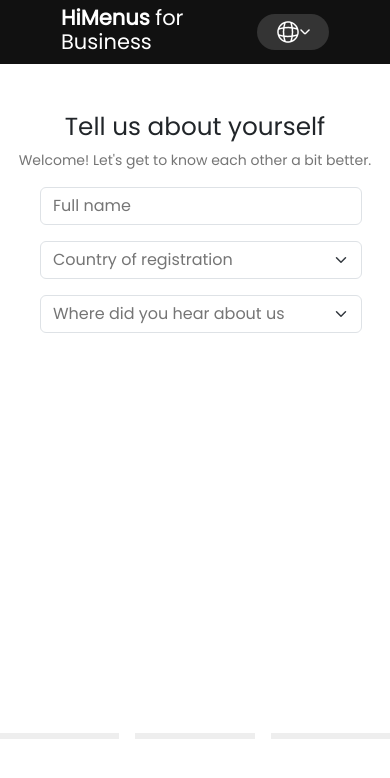
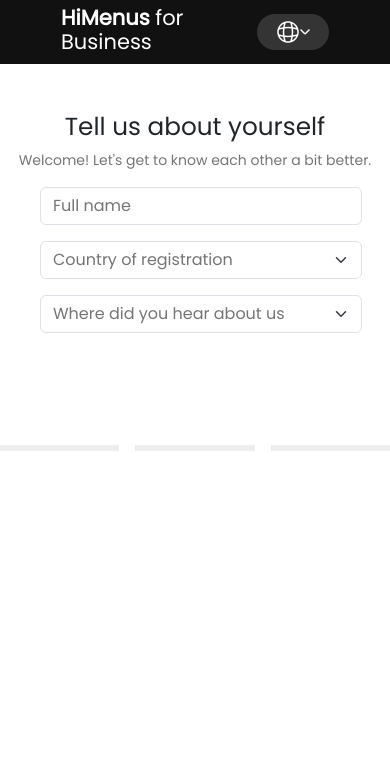
Before and after one commit to HaiderMalik12/multistep-signup-angular, an Angular app: page /about in a window 390 px wide. Shown: the top 778 px of the page. Built offline with nearby package versions, Linux system fonts and the light colour scheme.

Commit message:
bottom border responsive

```diff
--- a/src/app/about-form.component.css
+++ b/src/app/about-form.component.css
@@ -25,5 +25,8 @@ select {
   background-color: #eeeeee;
 }
 
-@media (max-width: 500px) {
+@media (max-width: 499px) {
+  .bottom-border-container {
+    margin-top: 6rem;
+  }
 }
```
